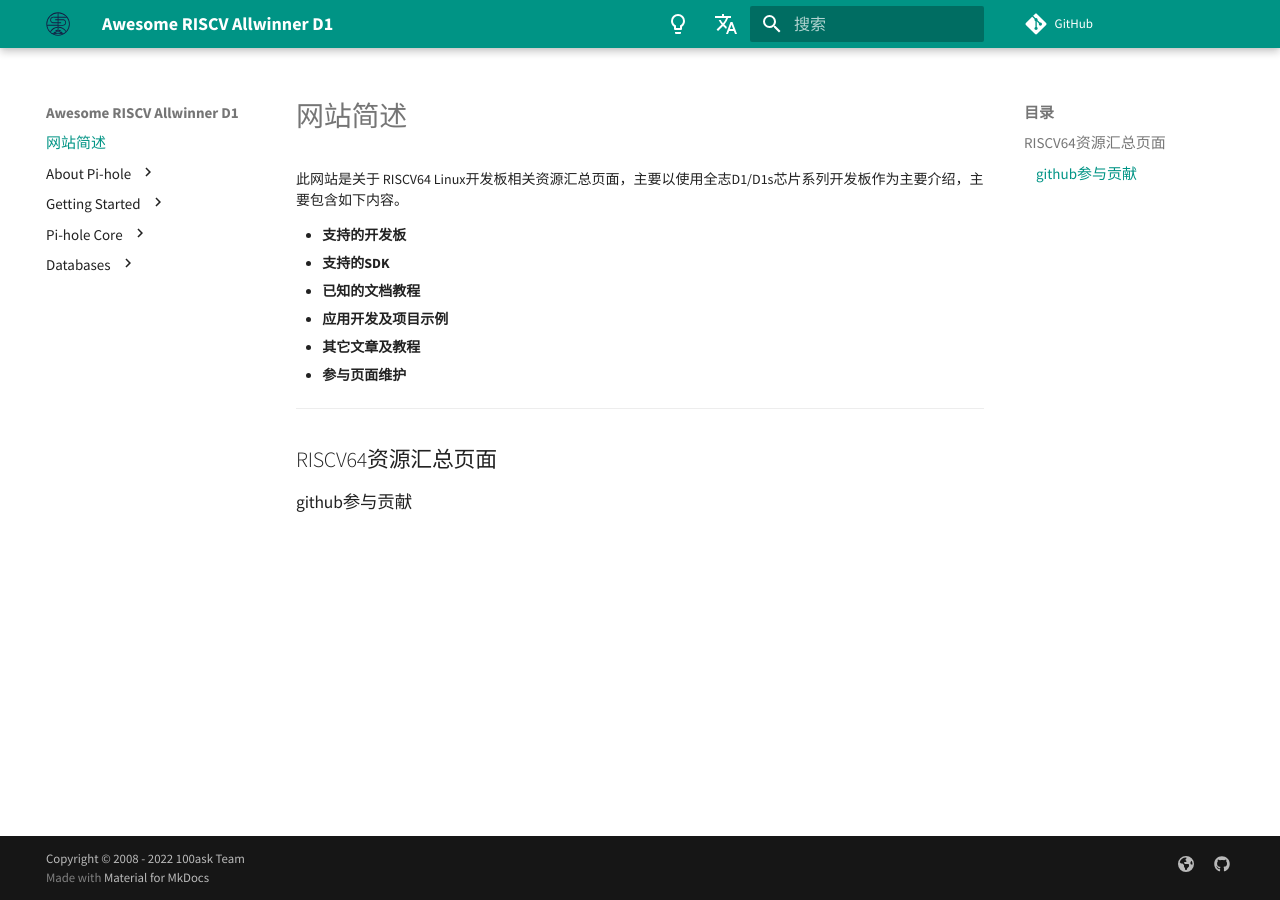
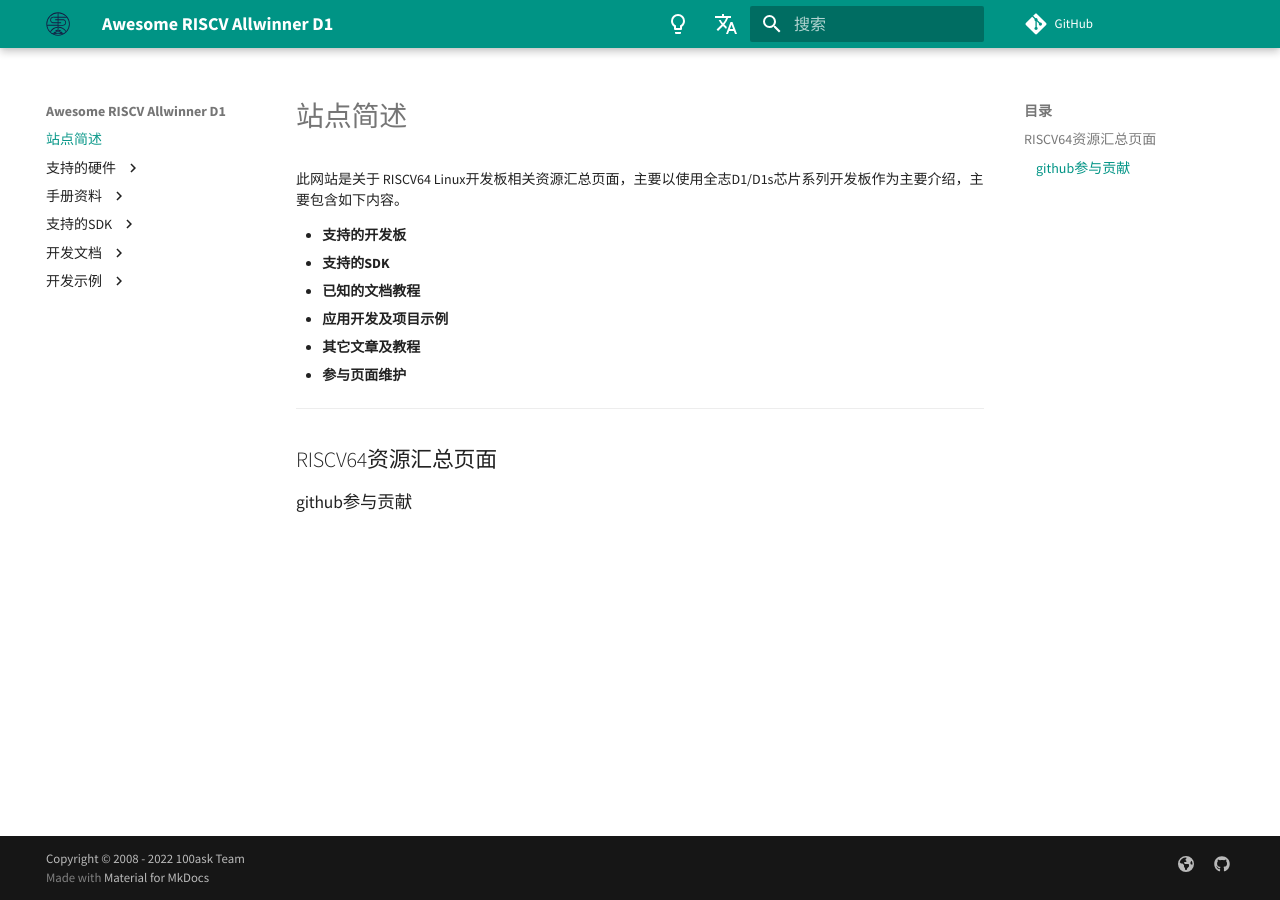
Before and after one commit to DongshanPI/Awesome_RISCV-AllwinnerD1, an MkDocs documentation site: the page built from docs/index.md, in a window 1280 px wide. Built offline with MkDocs 1.6.1 and Material for MkDocs 9.7.7, drawn with Linux system fonts in a browser that asks for light colours; comment, search, counter and statistics services are not loaded; some of the changed lines change nothing that is shown.

Commit message:
add page

```diff
--- a/docs/extra.css
+++ b/docs/extra.css
@@ -1,5 +1,5 @@
 .md-nav {
-    font-size: 15px;
+    font-size: 14px;
     line-height: 1.4;
 }
 
--- a/mkdocs.yml
+++ b/mkdocs.yml
@@ -79,27 +79,37 @@
   - meta
 
 nav:
-  - 网站简述: index.md
-  - 'About Pi-hole':
-    - 'Contact Us': main/contact.md
-    - 'Pi-hole Origins': main/origins.md
-    - 'On the Web': main/coverage.md
-  - 'Getting Started':
-    - 'Prerequisites': main/prerequisites.md
-    - 'Installation': main/basic-install.md
-    - 'Post-Install': main/post-install.md
-    - 'Updating': main/update.md
-    - 'Uninstalling': main/uninstall.md
-  - 'Pi-hole Core':
-    - 'The &nbsp<samp>pihole</samp>&nbsp command': core/pihole-command.md
-  - 'Databases':
-    - 'Overview': database/index.md
-    - 'Query database': database/ftl.md
-    - 'Domain database':
-      - 'Overview': database/gravity/index.md
-      - 'Group management': database/gravity/groups.md
-      - 'Examples': database/gravity/example.md
-      - 'Database recovery': database/gravity/recovery.md
+  - 站点简述: index.md
+  - '支持的硬件':
+    - '东山哪吒STU':
+      - '资源介绍': main/prerequisites.md
+      - '快速上手': main/prerequisites.md
+      - '常见问题':  main/prerequisites.md
+    - 'MQ-PRO':
+      - '资源介绍': main/prerequisites.md
+      - '快速上手': main/prerequisites.md
+      - '常见问题':  main/prerequisites.md
+    - '哪吒开发板':
+      - '资源介绍': main/prerequisites.md
+      - '快速上手': main/prerequisites.md
+      - '常见问题':  main/prerequisites.md
+  - '手册资料':
+    - '芯片手册': main/prerequisites.md
+    - '硬件资料': main/prerequisites.md
+  - '支持的SDK':
+    - 'Tina-SDK':
+      - 'SDK介绍': main/prerequisites.md
+      - '使用方法': main/prerequisites.md
+    - 'Buildroot':
+      - 'SDK介绍': main/prerequisites.md
+      - '使用方法': main/prerequisites.md
+  - '开发文档':
+    - 'SDK开发文档':
+      - 'SDK介绍': main/prerequisites.md
+      - '使用方法': main/prerequisites.md
+  - '开发示例':
+    - 'SDK开发文档':
+      - 'SDK介绍': main/prerequisites.md
 
 extra:
   social:
```
